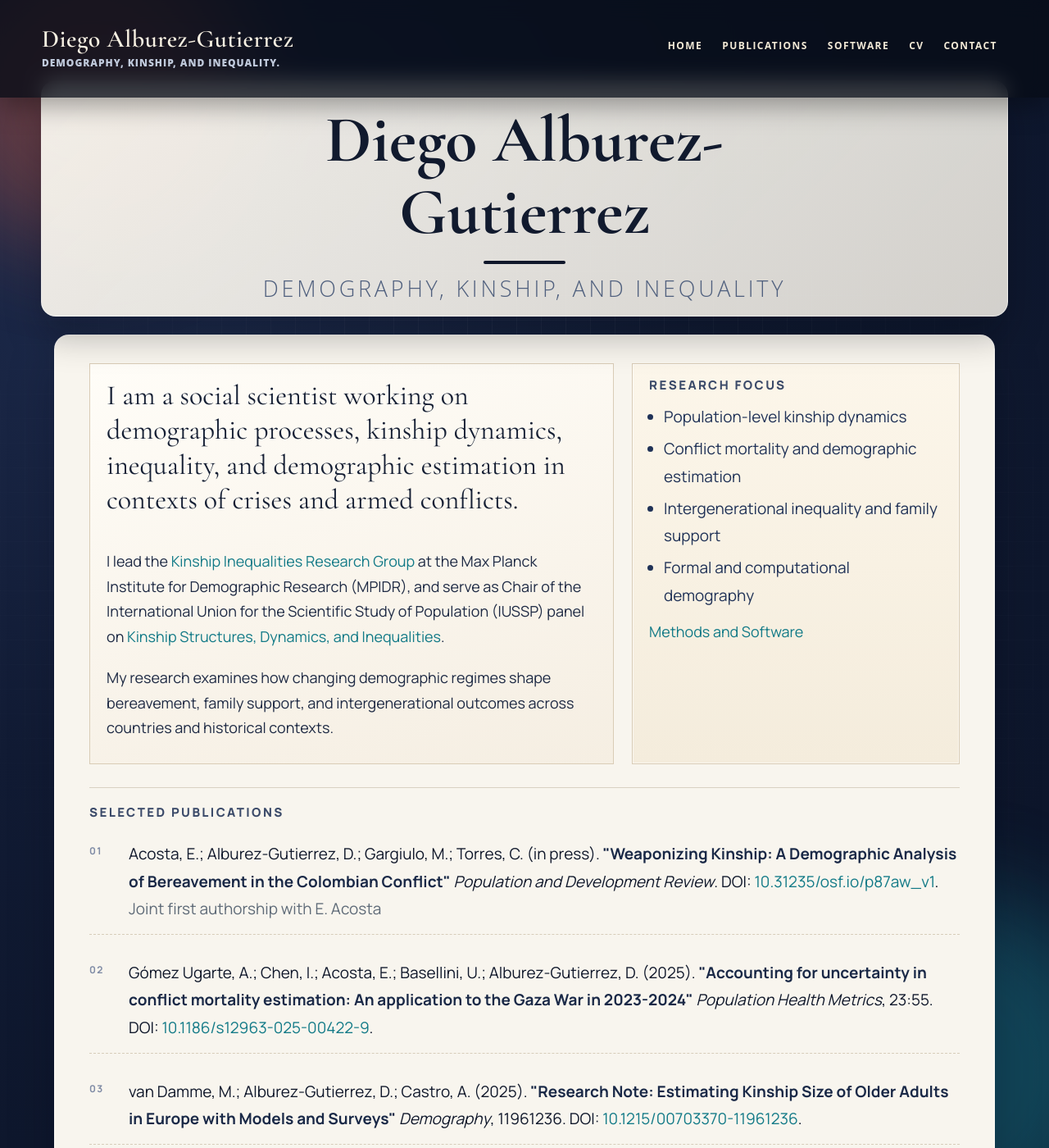
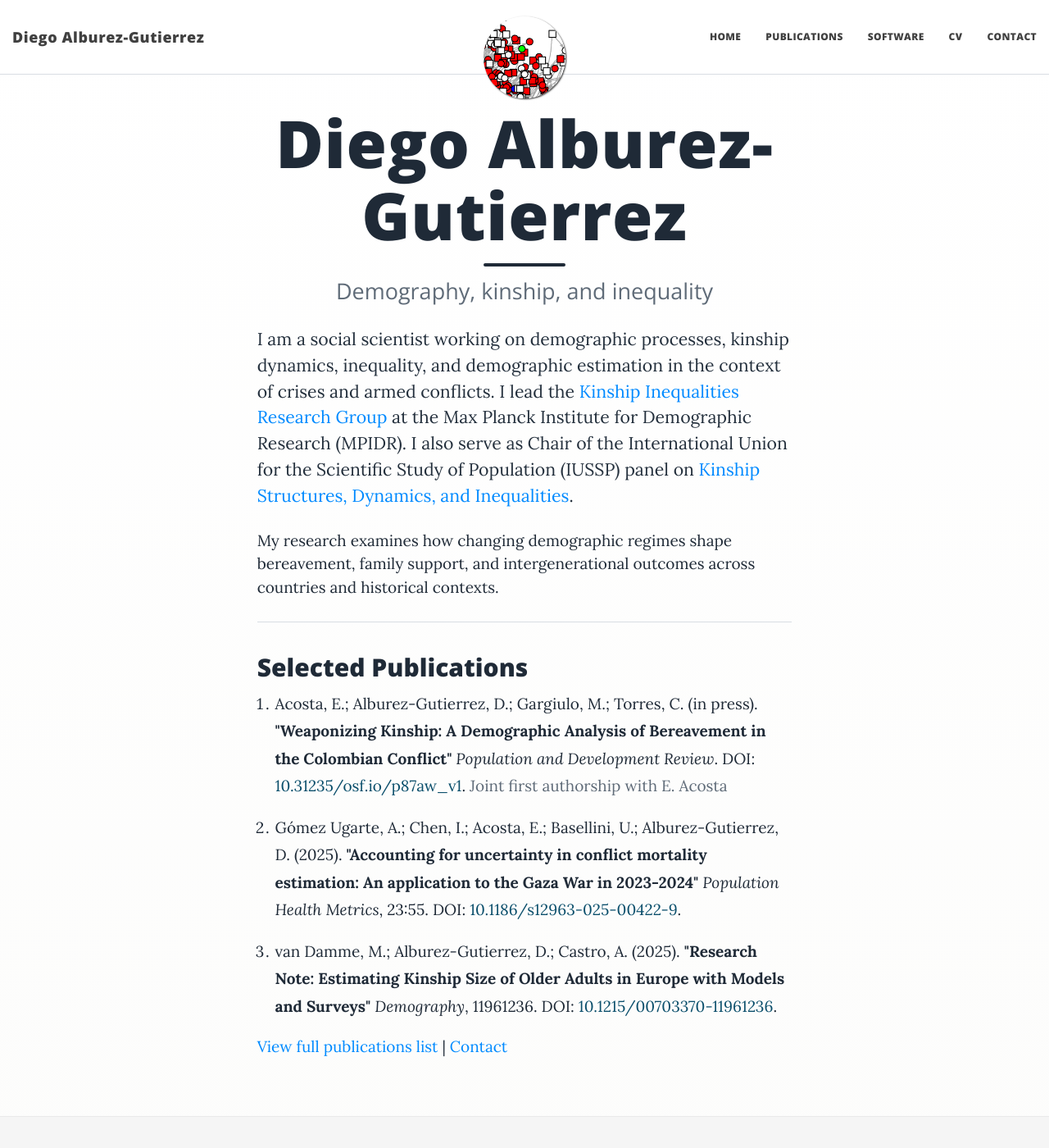
Before and after one commit to alburezg/alburezg.github.io, a Jekyll site: the page built from index.md, in a window 1280 px wide and 1400 px high. Shown: the whole window at 82% size. Built offline with Jekyll 4.4.1, drawn with Linux system fonts in a browser that asks for light colours; nearby versions of some CDN libraries; our own code applies the rules of GitHub Pages for plain Markdown files.

Commit message:
Revert "Reimagine site with bold academic visual system and rebuilt layout"
This reverts commit 8fd57f1dca4250aae2f14c3724e636110afe64b8.

```diff
--- a/_includes/nav.html
+++ b/_includes/nav.html
@@ -1,5 +1,5 @@
-<nav class="navbar navbar-default navbar-fixed-top navbar-custom site-nav">
-  <div class="container-fluid nav-inner">
+<nav class="navbar navbar-default navbar-fixed-top navbar-custom">
+  <div class="container-fluid">
     <div class="navbar-header">
       <button type="button" class="navbar-toggle" data-toggle="collapse" data-target="#main-navbar">
         <span class="sr-only">Toggle navigation</span>
@@ -10,10 +10,7 @@
       {% if site.title-img %}
         <a class="navbar-brand navbar-brand-logo" href="{{ site.url }}"><img src="{{ site.title-img }}"/></a>
       {% else %}
-        <a class="navbar-brand" href="{{ site.url }}">
-          <span class="brand-name">{{ site.title }}</span>
-          <span class="brand-tag">{{ site.description }}</span>
-        </a>
+        <a class="navbar-brand" href="{{ site.url }}">{{ site.title }}</a>
       {% endif %}
     </div>
 
@@ -39,5 +36,24 @@
         {% endfor %}
       </ul>
     </div>
+
+	{% if page.image and (layout.show-avatar or page.show-avatar) %}
+	<div class="avatar-container">
+	  <div class="avatar-img-border">
+	    <a href="{{ site.url }} ">
+	      <img class="avatar-img" src="{{ page.image | prepend: site.baseurl | replace: '//', '/' }}" />
+		</a>
+	  </div>
+	</div>
+	{% elsif site.avatar and (layout.show-avatar or page.show-avatar) %}
+	<div class="avatar-container">
+	  <div class="avatar-img-border">
+	    <a href="{{ site.url }} ">
+	      <img class="avatar-img" src="{{ site.avatar | prepend: site.baseurl | replace: '//', '/' }}" />
+		</a>
+	  </div>
+	</div>
+	{% endif %}
+
   </div>
 </nav>
--- a/_layouts/base.html
+++ b/_layouts/base.html
@@ -23,16 +22,12 @@ common-js:
   <body>
 
     {% include gtm_body.html %}
-    <div class="bg-orb bg-orb-a" aria-hidden="true"></div>
-    <div class="bg-orb bg-orb-b" aria-hidden="true"></div>
-    <div class="bg-grid" aria-hidden="true"></div>
 
     {% include nav.html %}
 
-    <div class="site-shell">
-      {{ content }}
-      {% include footer.html %}
-    </div>
+    {{ content }}
+
+    {% include footer.html %}
 
     {% include footer-scripts.html %}
 
--- a/_layouts/page.html
+++ b/_layouts/page.html
@@ -4,8 +4,9 @@ layout: base
 
 {% include header.html type="page" %}
 
-<main role="main" class="site-main">
-  <div class="content-wrap">
+<div class="container" role="main">
+  <div class="row">
+    <div class="col-lg-8 col-lg-offset-2 col-md-10 col-md-offset-1">
       {{ content }}
 	    {% if page.comments %}
         <div class="disqus-comments">
@@ -13,4 +14,5 @@ layout: base
         </div>
 	    {% endif %}
     </div>
-</main>
+  </div>
+</div>
--- a/css/reimagined.css
+++ /dev/null
@@ -1,406 +0,0 @@
-:root {
-  --bg: #0f172a;
-  --bg-soft: #131c33;
-  --paper: #f8f5ee;
-  --ink: #0f172a;
-  --ink-soft: #2a3550;
-  --accent: #d3532f;
-  --accent-2: #127a87;
-  --line: #d9d1c2;
-  --card: #fffdf8;
-}
-
-html {
-  scroll-behavior: smooth;
-}
-
-body {
-  background: radial-gradient(circle at 18% 18%, #1f2d50 0%, #111b34 38%, #0a1224 100%);
-  color: var(--ink);
-  font-family: "Manrope", "Segoe UI", sans-serif;
-  min-height: 100vh;
-}
-
-.bg-orb {
-  position: fixed;
-  pointer-events: none;
-  z-index: 0;
-  border-radius: 999px;
-  filter: blur(60px);
-  opacity: 0.35;
-}
-
-.bg-orb-a {
-  width: 380px;
-  height: 380px;
-  top: -80px;
-  left: -80px;
-  background: #ec6645;
-}
-
-.bg-orb-b {
-  width: 430px;
-  height: 430px;
-  bottom: -120px;
-  right: -90px;
-  background: #1ea0b2;
-}
-
-.bg-grid {
-  position: fixed;
-  z-index: 0;
-  inset: 0;
-  pointer-events: none;
-  background-image: linear-gradient(rgba(255, 255, 255, 0.07) 1px, transparent 1px),
-    linear-gradient(90deg, rgba(255, 255, 255, 0.07) 1px, transparent 1px);
-  background-size: 30px 30px;
-  mask-image: radial-gradient(circle at center, black, transparent 78%);
-}
-
-.site-shell {
-  position: relative;
-  z-index: 2;
-  padding-top: 98px;
-}
-
-.site-nav {
-  border: 0;
-  background: rgba(7, 12, 22, 0.78);
-  backdrop-filter: blur(12px);
-  box-shadow: 0 10px 30px rgba(0, 0, 0, 0.35);
-}
-
-.site-nav .nav-inner {
-  max-width: 1180px;
-  margin: 0 auto;
-  padding: 10px 16px;
-}
-
-.site-nav .navbar-brand {
-  height: auto;
-  padding: 2px 0;
-  display: flex;
-  flex-direction: column;
-}
-
-.brand-name {
-  color: #f7f0e2;
-  font-family: "Cormorant Garamond", Georgia, serif;
-  font-size: 30px;
-  font-weight: 600;
-  line-height: 1.05;
-}
-
-.brand-tag {
-  color: #bfc9db;
-  font-size: 12px;
-  letter-spacing: 0.08em;
-  text-transform: uppercase;
-  margin-top: 3px;
-}
-
-.site-nav .nav > li > a {
-  color: #f3ead7;
-  font-size: 12px;
-  letter-spacing: 0.12em;
-  text-transform: uppercase;
-  font-weight: 700;
-  padding: 16px 12px 14px;
-}
-
-.site-nav .nav > li > a:hover,
-.site-nav .nav > li > a:focus {
-  color: #fff;
-  background: transparent;
-}
-
-.site-nav .navbar-toggle {
-  border-color: rgba(255, 255, 255, 0.32);
-  margin-top: 18px;
-}
-
-.site-nav .navbar-toggle .icon-bar {
-  background: #f2ebdd;
-}
-
-.header-section .intro-header.no-img {
-  margin: 0 auto;
-  max-width: 1180px;
-  background: linear-gradient(135deg, rgba(248, 245, 238, 0.96), rgba(245, 241, 232, 0.85));
-  border: 1px solid rgba(255, 255, 255, 0.45);
-  border-radius: 18px;
-  box-shadow: 0 24px 44px rgba(3, 8, 16, 0.28);
-}
-
-.intro-header {
-  margin-top: 14px;
-  padding: 28px 0 18px;
-}
-
-.page-heading h1 {
-  font-family: "Cormorant Garamond", Georgia, serif;
-  font-size: 68px;
-  letter-spacing: 0;
-  color: #111a2e;
-  margin-bottom: 2px;
-}
-
-.page-subheading {
-  font-family: "Manrope", "Segoe UI", sans-serif;
-  text-transform: uppercase;
-  letter-spacing: 0.14em;
-  font-size: 12px;
-  color: #50607e;
-  font-weight: 700;
-}
-
-.site-main {
-  max-width: 1180px;
-  margin: 22px auto 56px;
-  padding: 0 16px;
-}
-
-.content-wrap {
-  background: var(--paper);
-  border: 1px solid rgba(255, 255, 255, 0.46);
-  border-radius: 18px;
-  box-shadow: 0 25px 55px rgba(4, 9, 20, 0.25);
-  padding: 34px 42px;
-}
-
-.academic-page {
-  margin-top: 0;
-}
-
-.home-matrix {
-  display: grid;
-  grid-template-columns: minmax(0, 1.6fr) minmax(0, 1fr);
-  gap: 22px;
-}
-
-.academic-page .home-intro {
-  border: 1px solid #d9ccb6;
-  background: linear-gradient(165deg, #fffdf8 0%, #f5eee2 100%);
-  padding: 18px 20px 8px;
-}
-
-.academic-page .lede {
-  font-family: "Cormorant Garamond", Georgia, serif;
-  font-size: 34px;
-  line-height: 1.25;
-  color: #151f34;
-}
-
-.academic-page p {
-  font-size: 18px;
-  line-height: 1.7;
-  color: #1e2a44;
-}
-
-.home-panel {
-  border: 1px solid #d9ccb6;
-  background: linear-gradient(180deg, #fcf6ea 0%, #f4ecdc 100%);
-  padding: 18px 20px;
-  box-shadow: inset 0 0 0 1px rgba(255, 255, 255, 0.55);
-}
-
-.home-panel ul {
-  margin: 0 0 12px;
-  padding-left: 18px;
-}
-
-.home-panel li {
-  margin-bottom: 6px;
-  color: #203257;
-}
-
-.academic-page a {
-  color: var(--accent-2);
-  text-decoration-thickness: 1px;
-}
-
-.academic-page a:hover {
-  color: #0f5f69;
-}
-
-.featured-research,
-.pub-section {
-  border-top: 1px solid var(--line);
-  margin-top: 28px;
-  padding-top: 22px;
-}
-
-.featured-research h2,
-.pub-section h2,
-.academic-page h2 {
-  font-family: "Manrope", "Segoe UI", sans-serif;
-  font-size: 15px;
-  text-transform: uppercase;
-  letter-spacing: 0.16em;
-  color: #3b4a69;
-  margin-top: 0;
-  margin-bottom: 14px;
-}
-
-.pub-list {
-  counter-reset: pubs;
-  padding-left: 0;
-}
-
-.pub-item {
-  list-style: none;
-  position: relative;
-  padding: 12px 0 14px 48px;
-  border-bottom: 1px dashed #d7cdba;
-}
-
-.pub-item:before {
-  counter-increment: pubs;
-  content: counter(pubs, decimal-leading-zero);
-  position: absolute;
-  left: 0;
-  top: 14px;
-  font-size: 12px;
-  font-weight: 700;
-  letter-spacing: 0.12em;
-  color: #7f8ba5;
-  font-family: "Manrope", "Segoe UI", sans-serif;
-}
-
-.pub-title {
-  color: #1a2947;
-}
-
-.pub-layout {
-  grid-template-columns: 250px minmax(0, 1fr);
-  gap: 26px;
-}
-
-.pub-nav {
-  top: 124px;
-  border-radius: 14px;
-  border: 1px solid #dbcdb7;
-  background: linear-gradient(160deg, #fffdf8 0%, #f6efe0 100%);
-  box-shadow: 0 8px 18px rgba(17, 24, 40, 0.12);
-}
-
-.pub-nav-title {
-  color: #50607e;
-}
-
-.pub-nav a {
-  color: #1a2a4a;
-  font-size: 13px;
-  line-height: 1.4;
-  text-decoration: none;
-}
-
-.pub-nav a:hover {
-  color: var(--accent);
-}
-
-.copy-email-btn {
-  background: #f8f2e5;
-  border-color: #d4c4a8;
-  font-weight: 700;
-}
-
-footer {
-  padding: 8px 0 28px;
-}
-
-.beautiful-jekyll-footer {
-  max-width: 1180px;
-}
-
-.footer-links .fa-circle {
-  color: rgba(247, 240, 226, 0.2);
-}
-
-.footer-links .fa-stack-1x {
-  color: #f6f2e7;
-}
-
-.copyright.text-muted {
-  color: #d5ddef;
-  font-size: 13px;
-  letter-spacing: 0.06em;
-  text-transform: uppercase;
-}
-
-@media (max-width: 992px) {
-  .page-heading h1 {
-    font-size: 50px;
-  }
-
-  .content-wrap {
-    padding: 28px 24px;
-  }
-
-  .academic-page .lede {
-    font-size: 30px;
-  }
-
-  .home-matrix {
-    grid-template-columns: 1fr;
-    gap: 14px;
-  }
-
-  .pub-layout {
-    grid-template-columns: 1fr;
-    gap: 12px;
-  }
-
-  .pub-nav {
-    position: static;
-  }
-}
-
-@media (max-width: 768px) {
-  .site-shell {
-    padding-top: 82px;
-  }
-
-  .site-nav .navbar-brand {
-    max-width: calc(100vw - 90px);
-  }
-
-  .brand-name {
-    font-size: 24px;
-  }
-
-  .brand-tag {
-    font-size: 10px;
-  }
-
-  .header-section .intro-header.no-img {
-    border-radius: 12px;
-  }
-
-  .intro-header {
-    padding-top: 20px;
-    padding-bottom: 12px;
-  }
-
-  .page-heading h1 {
-    font-size: 38px;
-  }
-
-  .content-wrap {
-    border-radius: 12px;
-    padding: 20px 16px;
-  }
-
-  .academic-page .lede {
-    font-size: 26px;
-    line-height: 1.25;
-  }
-
-  .academic-page p {
-    font-size: 16px;
-  }
-
-  .pub-item {
-    padding-left: 38px;
-  }
-}
--- a/index.md
+++ b/index.md
@@ -6,32 +6,19 @@ path: ""
 ---
 
 <div class="academic-page home-page">
-  <div class="home-matrix">
-    <section class="home-intro">
-      <p class="lede">
-        I am a social scientist working on demographic processes, kinship dynamics, inequality, and demographic estimation in contexts of crises and armed conflicts.
-      </p>
-      <p>
-        I lead the <a href="https://www.demogr.mpg.de/en/research_6120/kinship_inequalities_10703">Kinship Inequalities Research Group</a>
-        at the Max Planck Institute for Demographic Research (MPIDR), and serve as Chair of the International Union for the Scientific Study of Population (IUSSP) panel on
-        <a href="https://iussp.org/en/kinship-structures-dynamics-and-inequalities">Kinship Structures, Dynamics, and Inequalities</a>.
-      </p>
-      <p>
-        My research examines how changing demographic regimes shape bereavement, family support, and intergenerational outcomes across countries and historical contexts.
-      </p>
-    </section>
-
-    <aside class="home-panel">
-      <h2>Research Focus</h2>
-      <ul>
-        <li>Population-level kinship dynamics</li>
-        <li>Conflict mortality and demographic estimation</li>
-        <li>Intergenerational inequality and family support</li>
-        <li>Formal and computational demography</li>
-      </ul>
-      <p><a href="/software">Methods and Software</a></p>
-    </aside>
-  </div>
+  <section class="home-intro">
+    <p class="lede">
+      I am a social scientist working on demographic processes, kinship dynamics, inequality, and demographic estimation in the context of crises and armed conflicts.
+      I lead the <a href="https://www.demogr.mpg.de/en/research_6120/kinship_inequalities_10703">Kinship Inequalities Research Group</a>
+      at the Max Planck Institute for Demographic Research (MPIDR).
+      I also serve as Chair of the International Union for the Scientific Study of Population (IUSSP) panel on
+      <a href="https://iussp.org/en/kinship-structures-dynamics-and-inequalities">Kinship Structures, Dynamics, and Inequalities</a>.
+    </p>
+    <p>
+      My research examines how changing demographic regimes shape bereavement, family support, and intergenerational outcomes
+      across countries and historical contexts.
+    </p>
+  </section>
 
   <section class="featured-research">
     <h2>Selected Publications</h2>
```
Also changed, not shown: other parts of _layouts/base.html (+2 -3 lines). Lines whose indentation alone changed are shown as unchanged.
